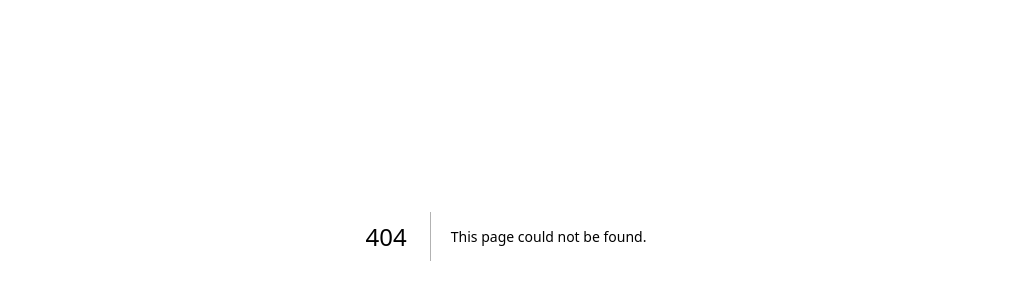
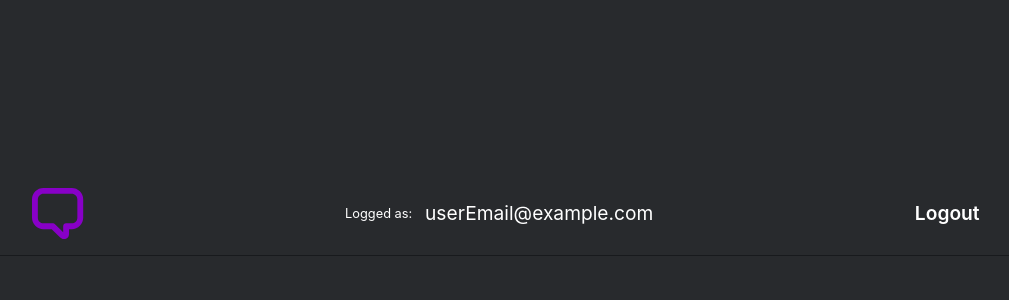
Before and after one commit to felipemattosv/chat-app, a Next.js app: page /chat in a window 1280 px wide. Before the commit this address had no page. Shown: the part 164-464 px from the top of the page, without its empty margins (134-1143 px from the left). Built offline with nearby package versions, Linux system fonts and the light colour scheme.

Commit message:
add: ChatHeader interface

```diff
--- /dev/null
+++ b/src/components/ChatHeader.tsx
@@ -0,0 +1,40 @@
+import { ChatIcon } from '@chakra-ui/icons';
+import { Flex, Text, Button, Divider, HStack } from '@chakra-ui/react';
+
+export function ChatHeader() {
+  return (
+    <Flex flexDir="column" align="center" w="80vw" h="12vh">
+      <Flex
+        flexDir="row"
+        justify="space-between"
+        align="center"
+        w="80vw"
+        mb="1rem"
+      >
+        <ChatIcon color="#8800C7" boxSize="4vw" ml="3vw" />
+        <HStack color="white" align="center" spacing="1vw">
+          <Text fontSize={{ base: '1.5vw', md: '1vw' }}>Logged as: </Text>
+          <Text fontSize={{ base: '2.8vw', md: '1.5vw' }}>
+            userEmail@example.com
+          </Text>
+        </HStack>
+        <Button
+          variant="outline"
+          color="white"
+          size="1vw"
+          fontSize={{ base: '2.5vw', md: '1.5vw' }}
+          _hover={{ color: '#8800C7', opacity: '0.7' }}
+          border="0"
+          mr="3vw"
+        >
+          Logout
+        </Button>
+      </Flex>
+      <Divider
+        orientation="horizontal"
+        colorScheme="#0E1013"
+        borderColor="#0E1013"
+      />
+    </Flex>
+  );
+}
--- /dev/null
+++ b/src/pages/chat.tsx
@@ -0,0 +1,15 @@
+/* eslint-disable react/function-component-definition */
+import { Flex } from '@chakra-ui/react';
+import { NextPage } from 'next';
+
+import { ChatHeader } from '../components/ChatHeader';
+
+const Chat: NextPage = () => {
+  return (
+    <Flex justify="center" align="center" h="100vh" w="100vw" flexDir="column">
+      <ChatHeader />
+    </Flex>
+  );
+};
+
+export default Chat;
```
